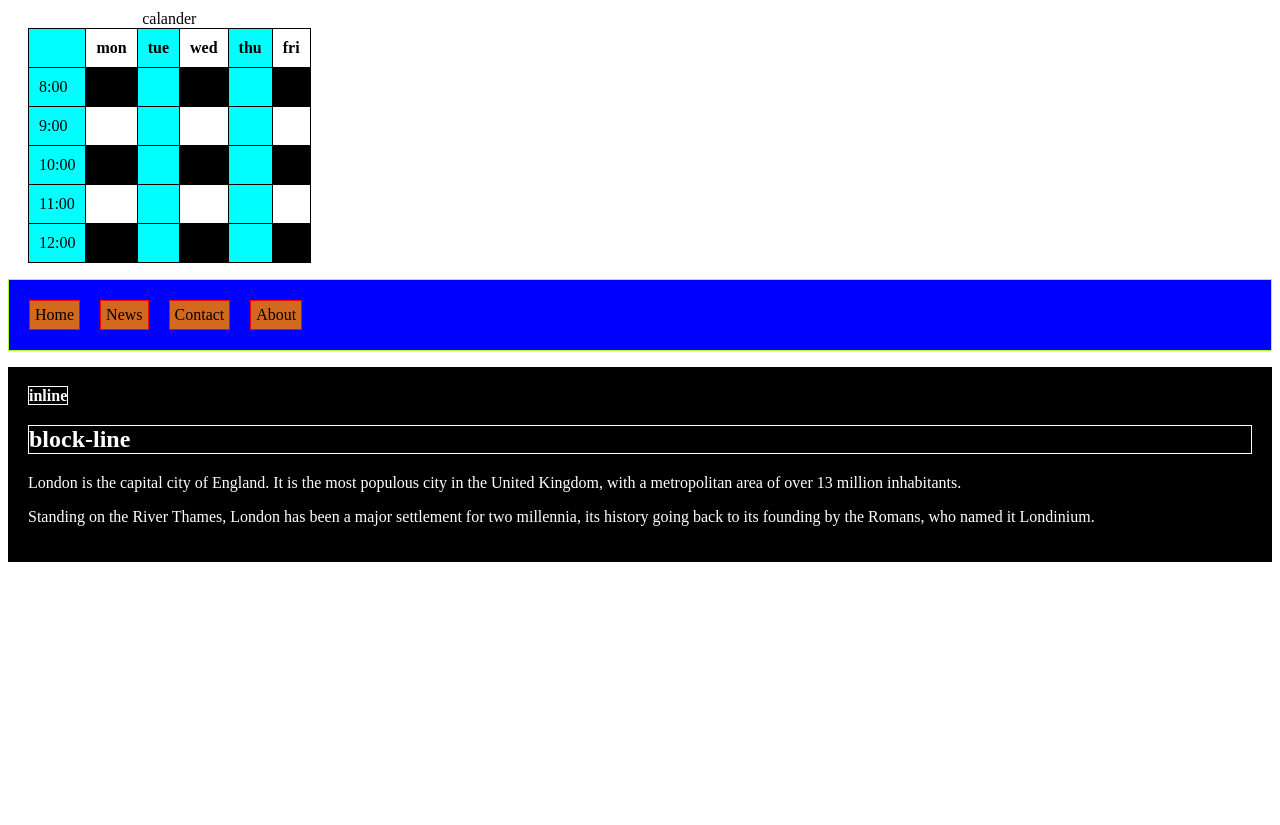
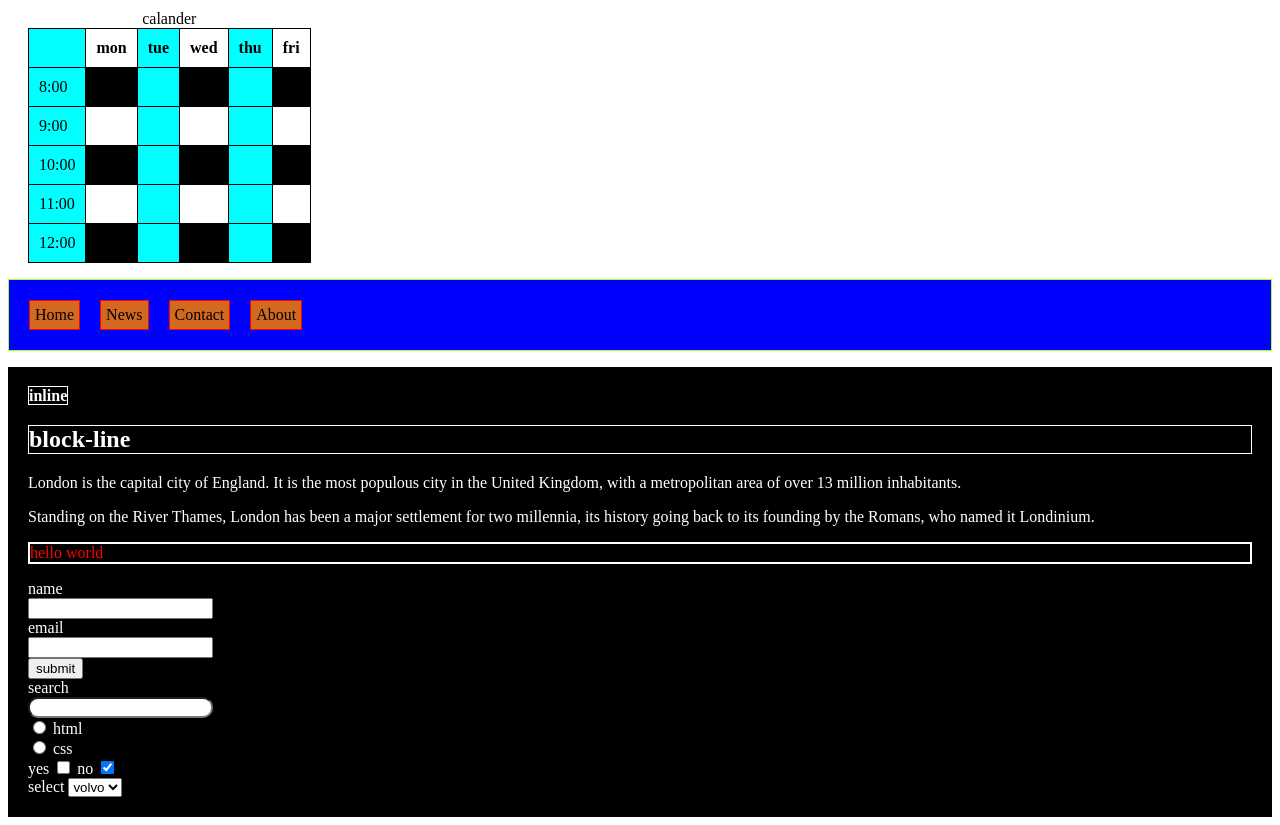
Before and after one commit to tanavishali/htmlpractice, a plain HTML site: page index.html in a window 1280 px wide. Before the commit the page ends 800 px from the top, so only its background shows below. Drawn offline with Linux system fonts and the light colour scheme.

Commit message:
add form

```diff
--- a/index.html
+++ b/index.html
@@ -4,6 +4,7 @@
     <meta charset="UTF-8">
     <meta name="viewport" content="width=device-width, initial-scale=1.0">
     <title>html practice</title>
+    <link rel="javascript" href="script.js">
     <link rel="shortcut icon" href="favicon.ico" type="image/x-icon">
     <link rel="stylesheet" href="styles.css">
     <link rel="shortcut icon" href="https://images.unsplash.com/photo-1634029450658-1e03987c8032?w=500&auto=format&fit=crop&q=60&ixlib=rb-4.0.3&ixid=M3wxMjA3fDB8MHxwcm9maWxlLXBhZ2V8Mnx8fGVufDB8fHx8fA%3D%3D" type="image/x-icon">
@@ -89,7 +90,38 @@
         <strong>inline</strong>
         <h2>block-line</h2>
         <p>London is the capital city of England. It is the most populous city in the United Kingdom, with a metropolitan area of over 13 million inhabitants.</p>
-        <p>Standing on the River Thames, London has been a major settlement for two millennia, its history going back to its founding by the Romans, who named it Londinium.</p>
-      </div>
+        <p>Standing on the River Thames, London has been a major settlement for two millennia, its history going back to its founding by the Romans, who named it Londinium. </p>
+<p id="demo"></p>
+<form action="no">
+    <label for="name">name</label><br>
+    <input type="text" id="name" name="name"><br>
+    <label for="email">email</label><br>
+    <input type="email" name="email" id="email"><br>
+    <input type="submit" value="submit" id="submit"><br>
+    <label for="search">search</label><br>
+    <input type="search" name="search" id="" style="border-radius: 10px;"><br>
+    <input type="radio" name="html" id="html">
+    <label for="html">html</label>
+    <br>
+    <input type="radio" name="" id="html">
+    <label for="html">css</label><br>
+
+    <label for="yes">yes</label>
+    <input type="checkbox" name="yes" id="yes">
+    <label for="yes">no</label>
+    <input type="checkbox" name="yes" id="yes" checked><br>
+    <label for="select">select</label>
+    <select name="" id="">
+        <option value="volvo">volvo</option>
+        <option value="">bmw</option>
+        <option value="">ford</option checked>
+    </select>
+</form>
+    </div>
+      <script>
+document.getElementById('demo').innerHTML="hello world";
+document.getElementById('demo').style.color="red";
+document.getElementById('demo').style.border="2px solid white"
+      </script>
     </body>
     </html>
--- /dev/null
+++ b/script.js
@@ -0,0 +1 @@
+document.getElementById('demo').innerHTML="hello world";
```
